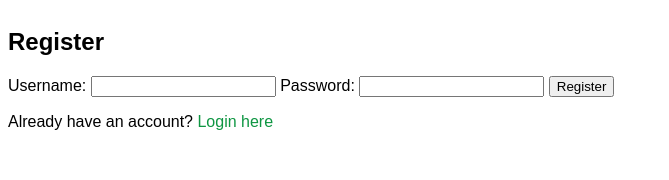
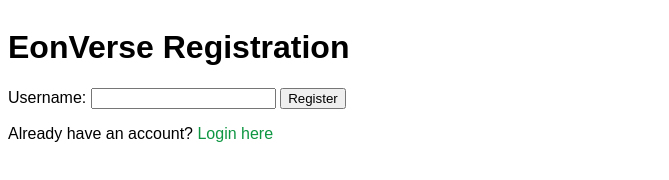
Before and after one commit to Kobachimself/eonverse, a plain HTML site: page register.html in a window 1280 px wide. Shown: the whole page, without its empty margins (0-669 px from the left). Drawn offline with Linux system fonts and the light colour scheme.

Commit message:
Update register.html

```diff
--- a/register.html
+++ b/register.html
@@ -3,19 +3,15 @@
 <head>
     <meta charset="UTF-8">
     <meta name="viewport" content="width=device-width, initial-scale=1.0">
-    <title>EonVerse Offical Site - Register</title>
+    <title>EonVerse Registration</title>
     <link rel="stylesheet" href="style.css">
 </head>
 <body>
     <div class="container">
-        <h2>Register</h2>
+        <h1>EonVerse Registration</h1>
         <form action="/register" method="POST">
             <label for="username">Username:</label>
             <input type="text" id="username" name="username" required>
-
-            <label for="password">Password:</label>
-            <input type="password" id="password" name="password" required>
-
             <button type="submit">Register</button>
         </form>
         <p>Already have an account? <a href="/login">Login here</a></p>
```
